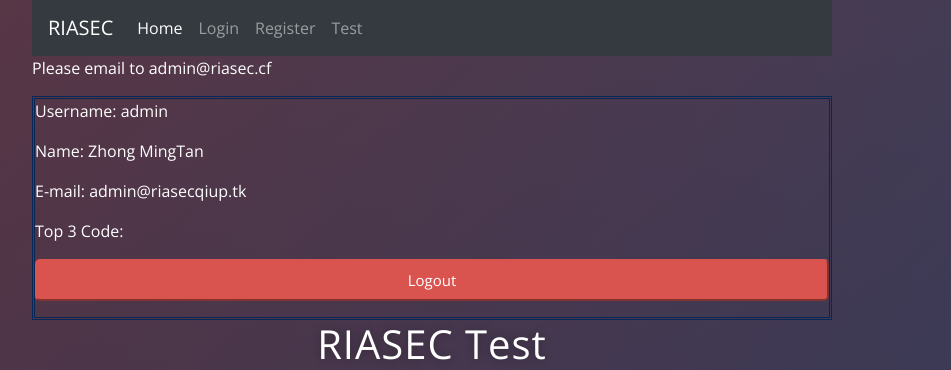
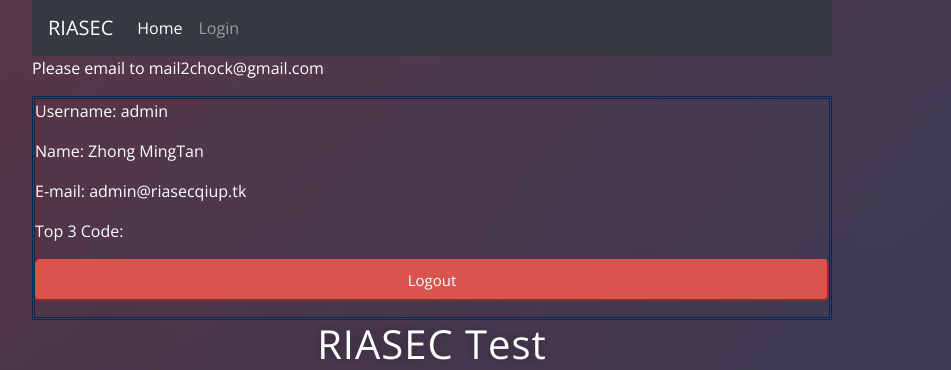
Before and after one commit to ming0520/RIASEC1, a PHP site: page /question.php in a window 1280 px wide. Shown: the top 370 px of the page, without its empty margins (208-1159 px from the left). Run offline with PHP 8.4, Linux system fonts and the light colour scheme; a user stored in the database is signed in; data that the repository does not hold is empty.

Commit message:
Update navbar.php
validation for

```diff
--- a/navbar.php
+++ b/navbar.php
@@ -17,14 +17,21 @@
       <li class="nav-item">
         <a class="nav-link" href="index.php">Login</a>
       </li>
-      <li class="nav-item">
-        <a class="nav-link" href="register.php">Register</a>
-      </li>
-      <li class="nav-item">
-        <a class="nav-link" href="question.php">Test</a>
-      </li>
+
+
+      <?php
+
+      $li = "<li class='nav-item'>
+              <a class='nav-link' href='register.php'>Register</a>
+            </li>";
+        if(!(isset($_SESSION['username']) && !empty($_SESSION['username']))){
+          print_r($li);
+        }else{
+
+        }
+      ?>
     </ul>
   </div>
 </nav>
 
-<p style="color:white;">Please email to admin@riasec.cf</p>
+<p style="color:white;">Please email to mail2chock@gmail.com</p>
```
